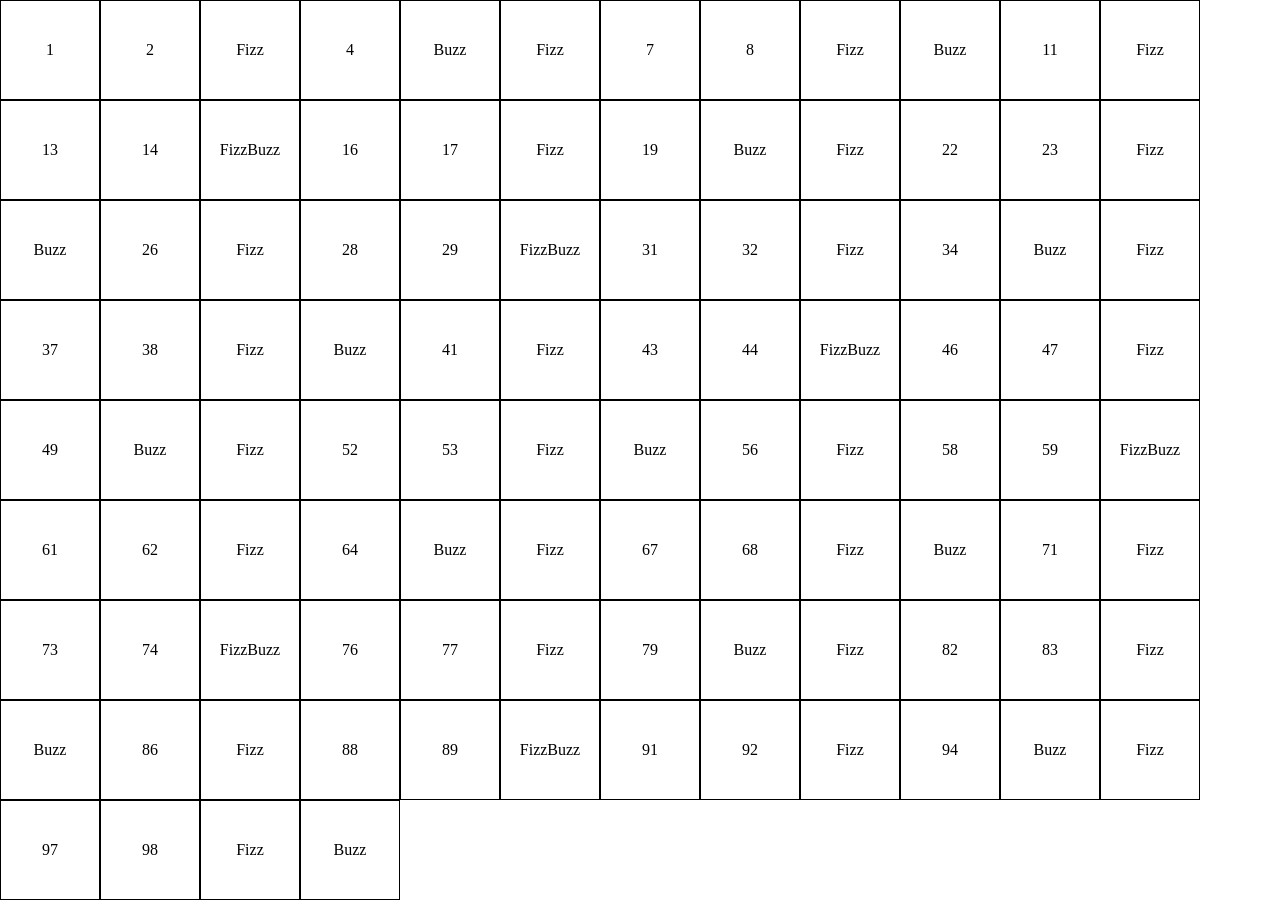
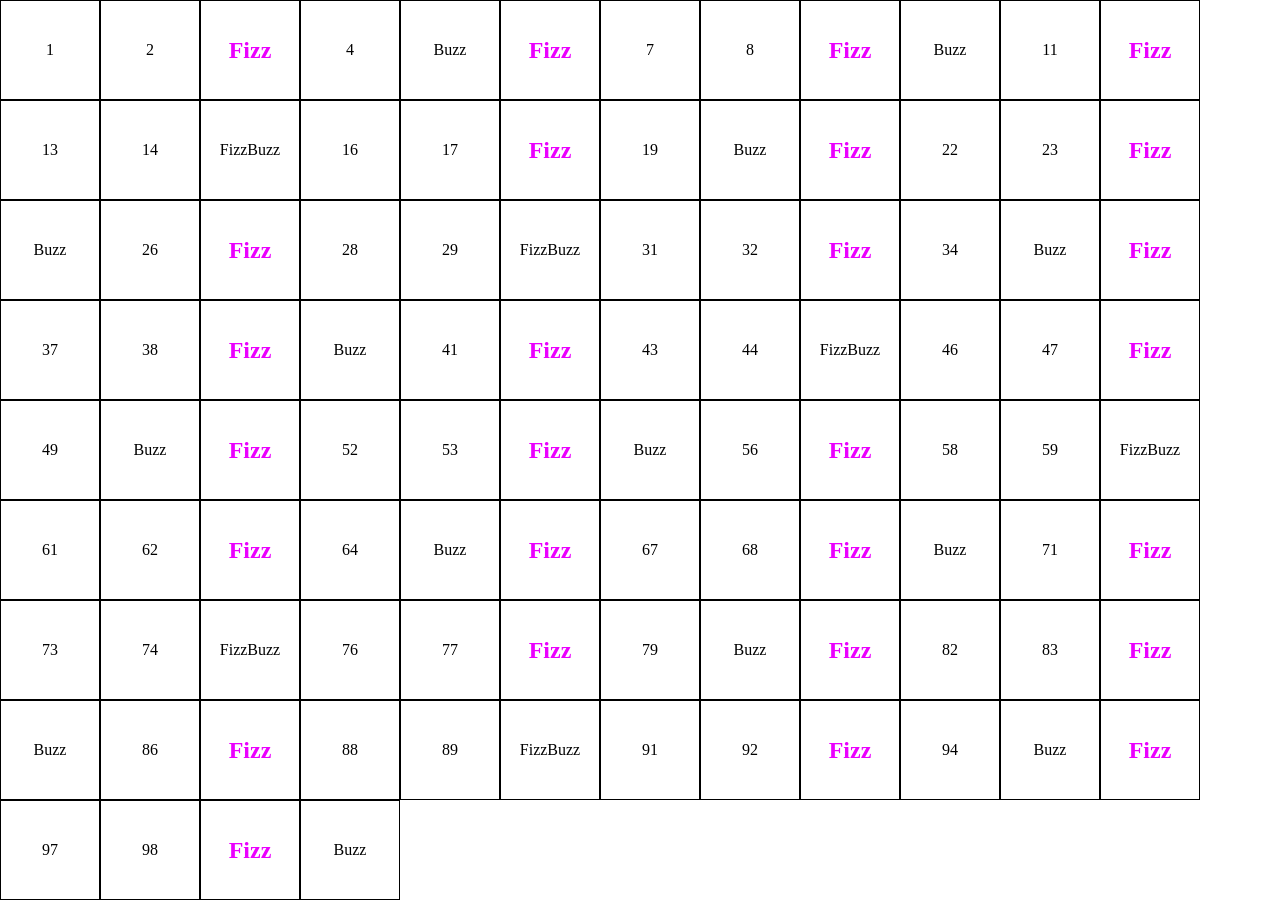
Before and after one commit to ValeriaGiannelli/js-fizzbuzz, a plain HTML site: page index.html in a window 1280 px wide. Drawn offline with Linux system fonts and the light colour scheme.

Commit message:
Spostamento delle creazione del DIV e inserimento del DIV nel container fuori dagli IF

```diff
--- a/css/style.css
+++ b/css/style.css
@@ -19,3 +19,10 @@
     justify-content: center;
     align-items: center;
 }
+
+.fizz{
+    background-image: url("../img/fizz");
+    color: #eb00ff;
+    font-size: 24px;
+    font-weight: 700;
+}
--- a/js/main.js
+++ b/js/main.js
@@ -16,39 +16,37 @@ console.log(contenitore);
 // stampare in console numeri da 1 a 100
 for(let i=1; i<=100; i++){
     // console.log(i);
+    // creo un elemento div
+    let riquadro = document.createElement("div");
+    // Nel contenitore inserisci il DIV sopra
+    contenitore.append(riquadro);
 
     // se la divisione per 3 mi sa resto 0 e anche la divisione per 5 mi da resto 0 -> output: FizzBuzz
     if(i % 3 === 0 && i % 5 === 0){
-        // creo un elemento div
-        let riquadro = document.createElement("div");
+        // aggiungo una classe che permette di personalizzare solo quella casella
+        riquadro.classList.add("fizzbuzz");
         // Nel riquadro (che è il mio DIV) inserisci "FizzBuzz"
         riquadro.append("FizzBuzz");
-        // Nel contenitore inserisci il DIV sopra
-        contenitore.append(riquadro);
+
         console.log("FizzBuzz");
     } else if (i % 3 === 0){ // altrimenti se solo la divisione per 3 mi da resto 0 -> output: fizz
-        // creo un elemento div
-        let riquadro = document.createElement("div");
+        // aggiungo una classe che permette di personalizzare solo quella casella
+        riquadro.classList.add("fizz");
         // Nel riquadro (che è il mio DIV) inserisci "Fizz"
         riquadro.append("Fizz");
-        // Nel contenitore inserisci il DIV sopra
-        contenitore.append(riquadro);
+
         console.log("Fizz");
     } else if (i % 5 === 0){ // altrimenti se solo la divisione per 5 mi da resto 0 -> output: buzz
-        // creo un elemento div
-        let riquadro = document.createElement("div");
+        // aggiungo una classe che permette di personalizzare solo quella casella
+        riquadro.classList.add("buzz");
         // Nel riquadro (che è il mio DIV) inserisci "Buzz"
         riquadro.append("Buzz");
-        // Nel contenitore inserisci il DIV sopra
-        contenitore.append(riquadro);
+
         console.log("Buzz");
     } else { // altrimenti -> output: i (che sarebbe il numero)
-        // creo un elemento div
-        let riquadro = document.createElement("div");
         // Nel riquadro (che è il mio DIV) inserisci "i"
         riquadro.append(i);
-        // Nel contenitore inserisci il DIV sopra
-        contenitore.append(riquadro);
+
         console.log(i);
     }
 
```
Also changed, not shown: 1 other file.
